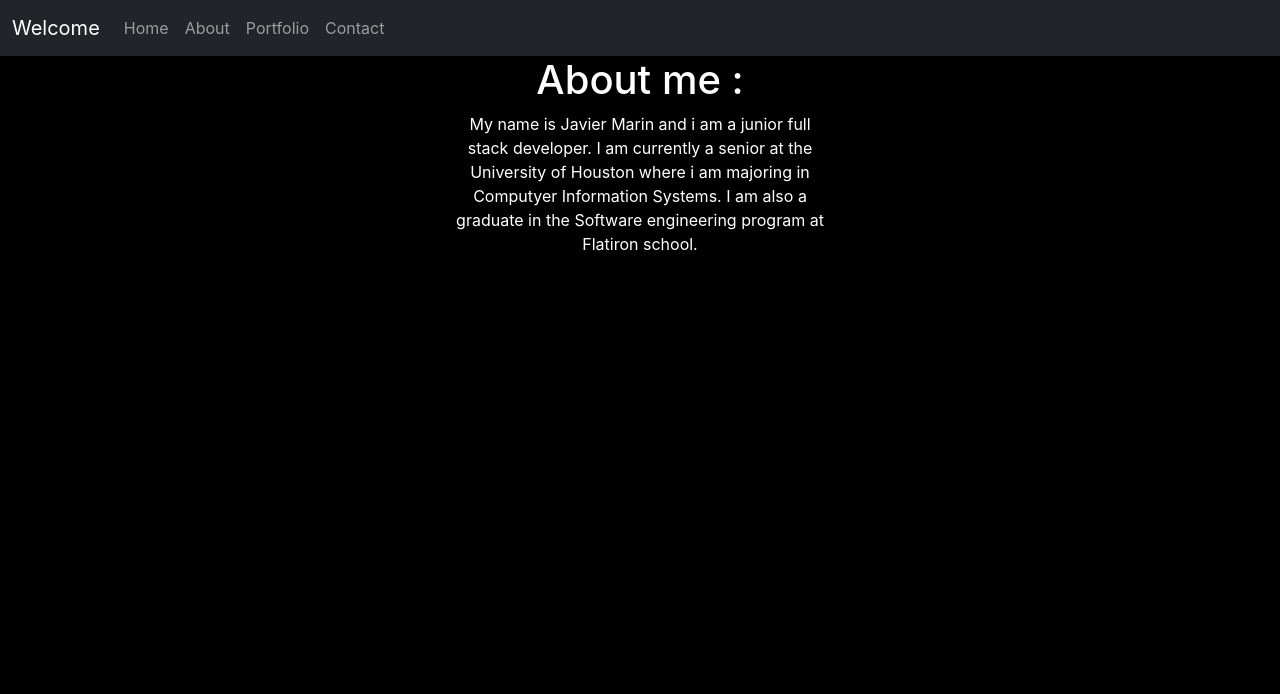
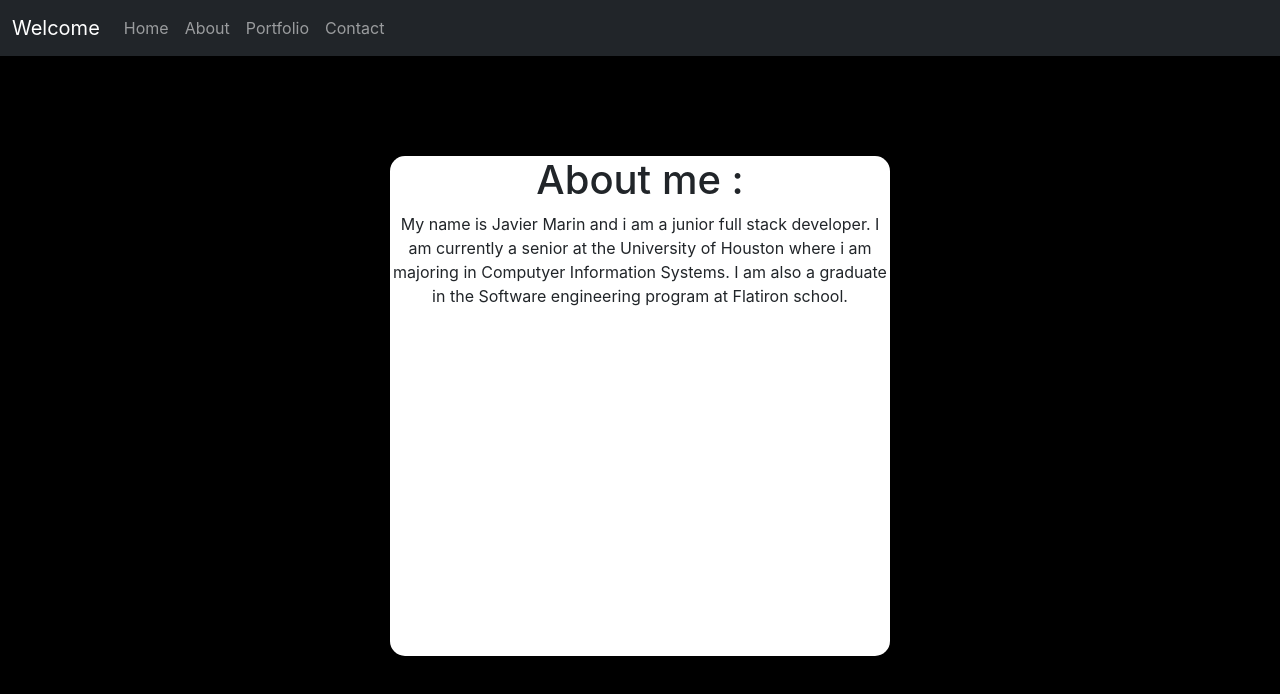
Before and after one commit to jaym832/my-portfolio, a React (Create React App) app: page /about in a window 1280 px wide. Shown: the top 694 px of the page. Built offline with nearby package versions, Linux system fonts and the light colour scheme.

Commit message:
added build

```diff
--- a/src/Components/About/About.css
+++ b/src/Components/About/About.css
@@ -1,6 +1,12 @@
-.aboutDiv{
-    color:white;
-    width:30%;
-    text-align: center;
-    margin: auto;
+.aboutDiv {
+  background-color: white;
+  width: 500px;
+  height: 500px;
+  border-radius: 15px;
+  margin: auto;
+  margin-top: 100px;
 }
+.about-text {
+  text-align: center;
+  margin: auto;
+}
```
